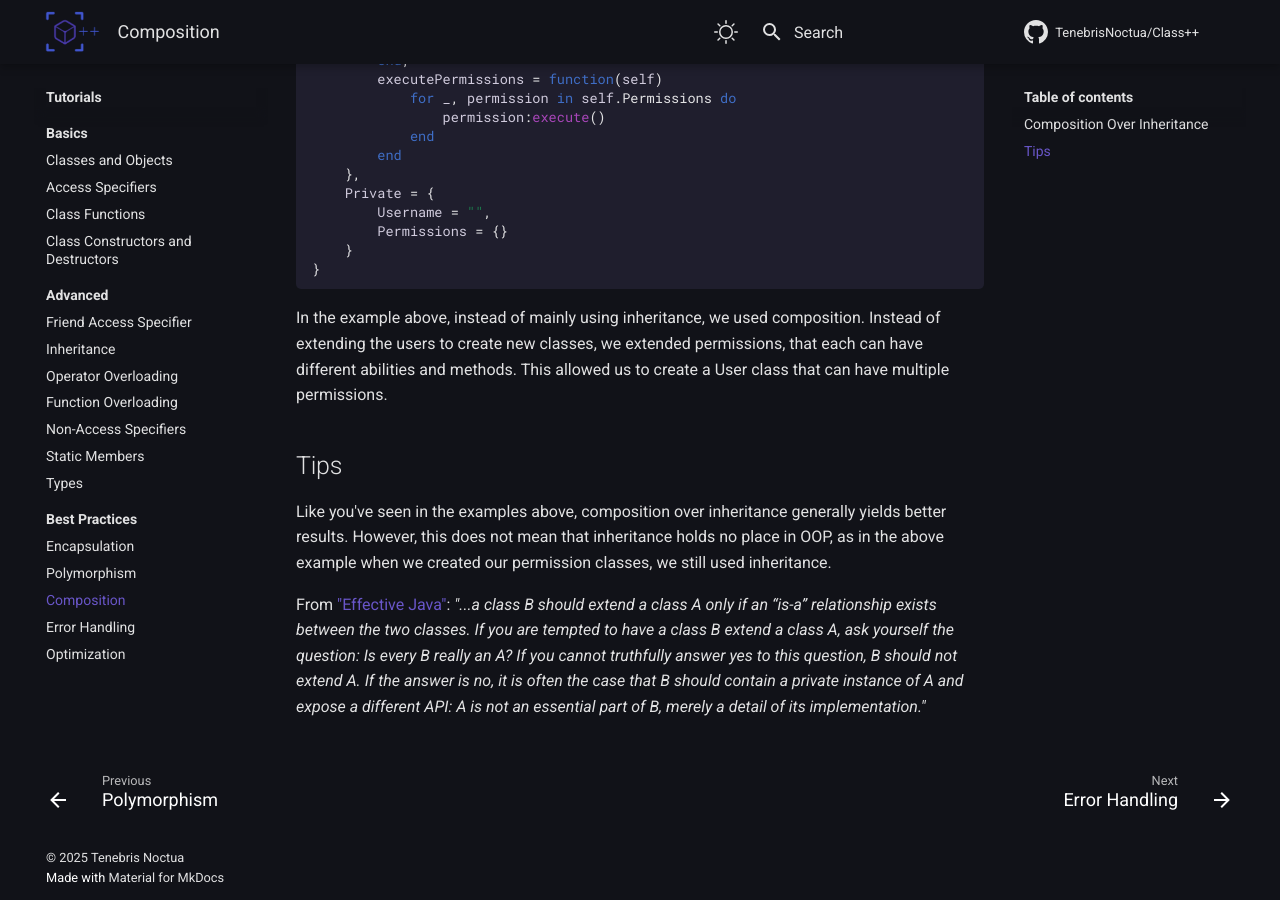
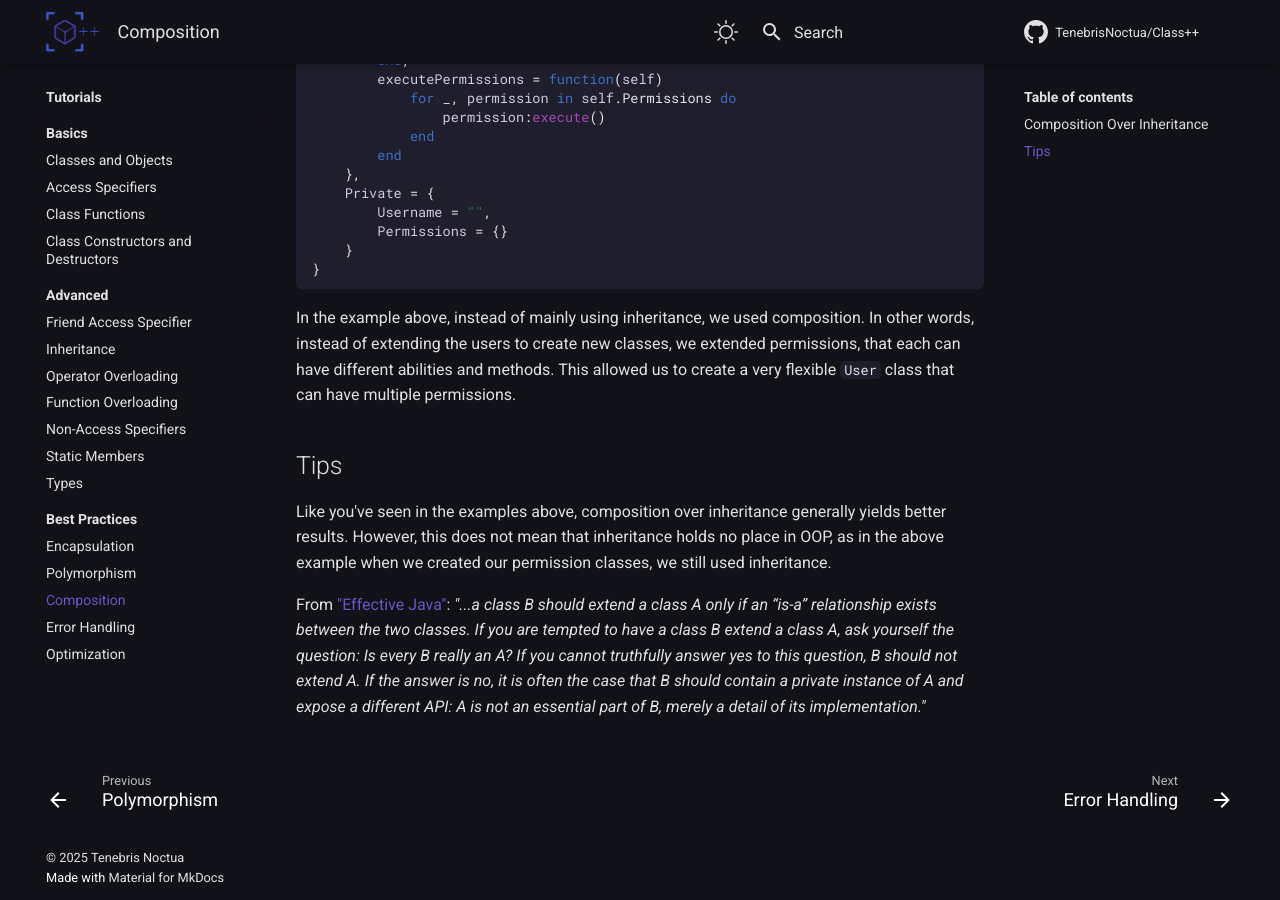
Before and after one commit to TenebrisNoctua/ClassPP, an MkDocs documentation site: the page built from docs/tutorials/best-practices/composition.md, in a window 1280 px wide and 900 px high, scrolled down 3425 px. Built offline with MkDocs 1.6.1 and Material for MkDocs 9.7.7, drawn with Linux system fonts in a browser that asks for light colours; comment, search, counter and statistics services are not loaded; the version menu is left out; some of the changed text lies outside the part shown.

Commit message:
Update the Documentation

````diff
--- a/docs/tutorials/best-practices/composition.md
+++ b/docs/tutorials/best-practices/composition.md
@@ -95,7 +95,7 @@ The problems with this system, however are:
 
 * If we want to create a new role, or a new ability, we need to create a new class.
 * If certain roles share the same functions, it might even decrease code reusability.
-* If we want to create a user with multiple roles, such as an Admin whos also an Editor, the system becomes even more complicated.
+* If we want to create a user with multiple roles, such as an `Admin` whos also an `Editor`, the system becomes even more complicated.
 
 However, if we use composition over inheritance:
 
@@ -156,7 +156,7 @@ local User = class "User" {
 }
 ```
 
-In the example above, instead of mainly using inheritance, we used composition. Instead of extending the users to create new classes, we extended permissions, that each can have different abilities and methods. This allowed us to create a User class that can have multiple permissions.
+In the example above, instead of mainly using inheritance, we used composition. In other words, instead of extending the users to create new classes, we extended permissions, that each can have different abilities and methods. This allowed us to create a very flexible `User` class that can have multiple permissions.
 
 ## Tips
 
````
